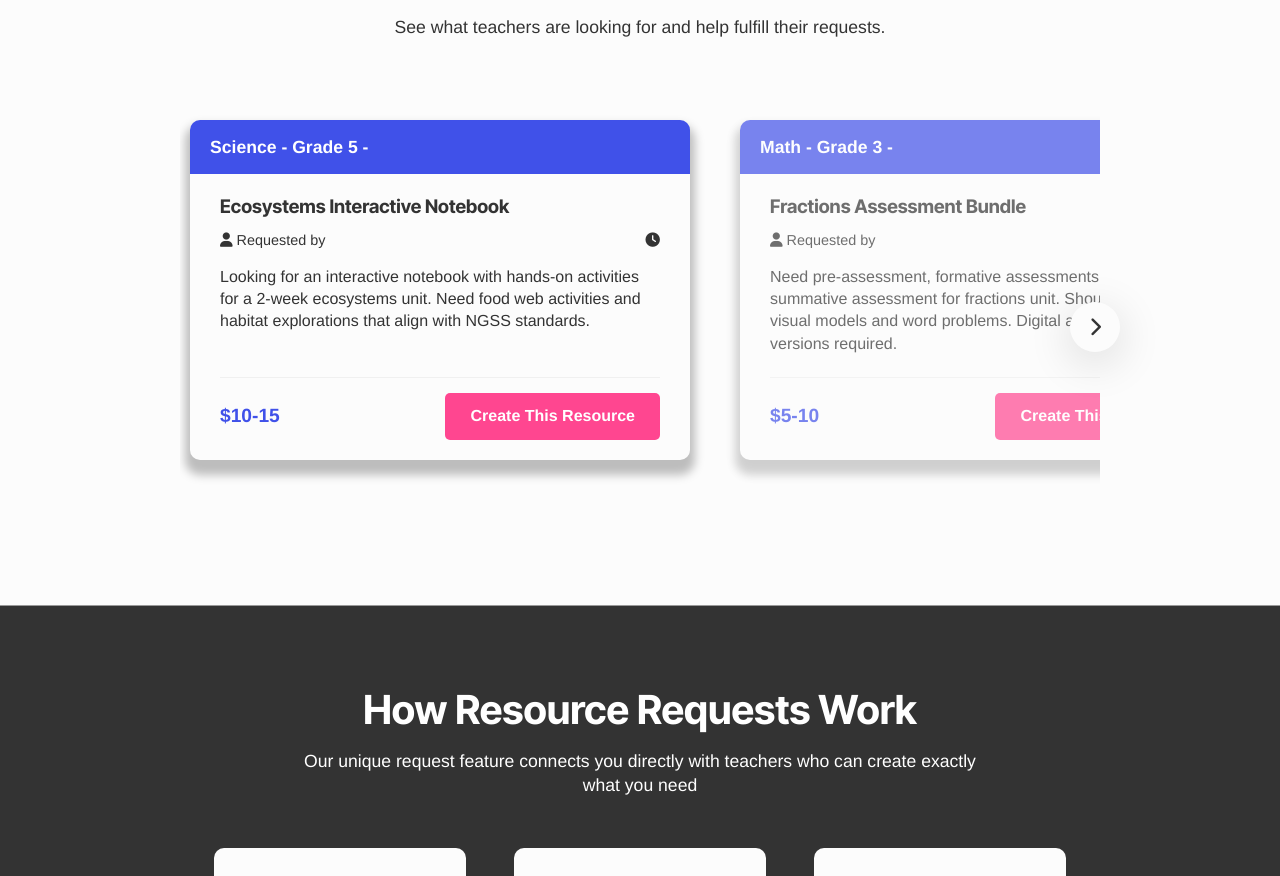
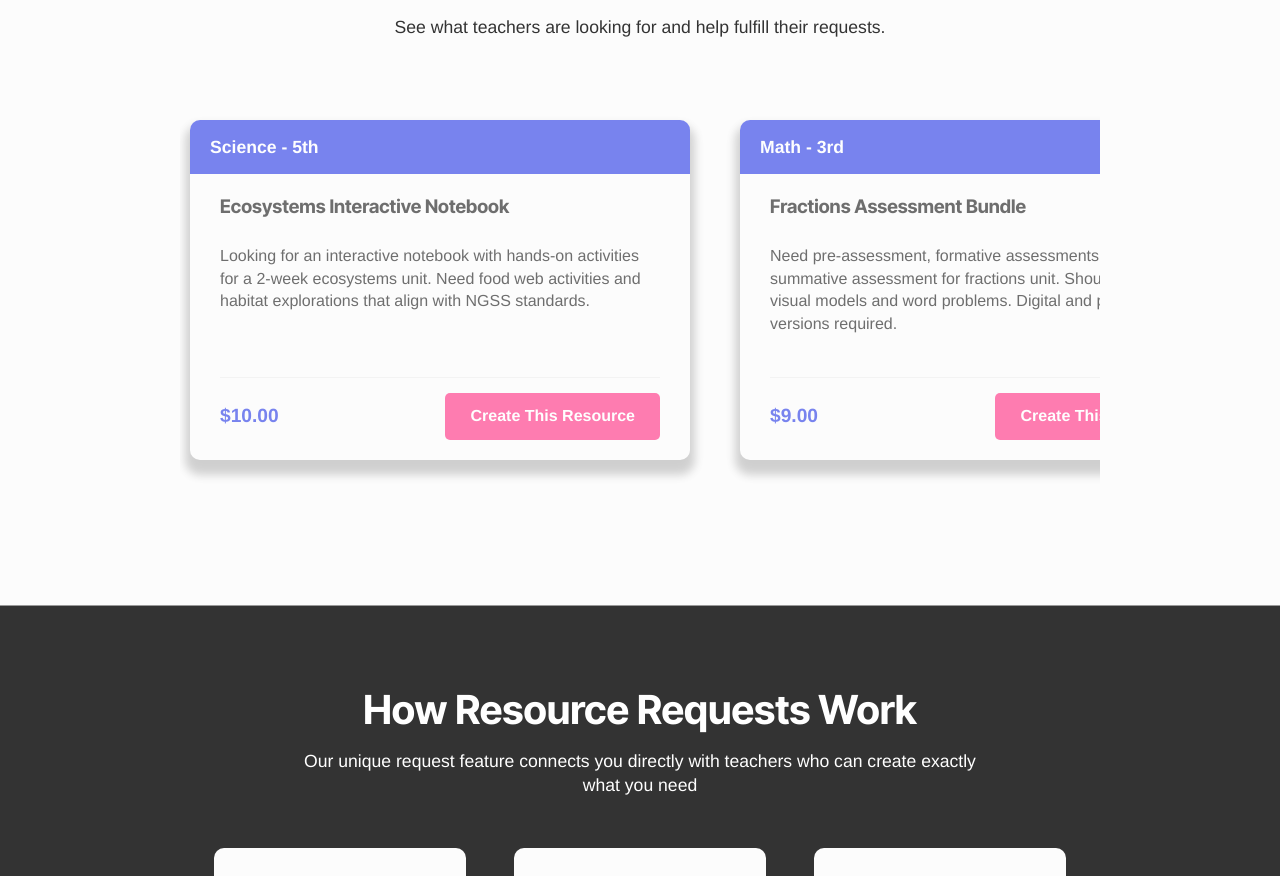
Before and after one commit to JoleneKearse/lessonLinks, a React (Vite) app in the folder client/: page / in a window 1280 px wide. Shown: the part 909-1785 px from the top of the page. Built offline with nearby package versions, Linux system fonts and the light colour scheme; no server answers.

Commit message:
deleting data from homepage cards that we don't have available

```diff
--- a/client/src/fakeRequests.json
+++ b/client/src/fakeRequests.json
@@ -2,37 +2,41 @@
   {
     "title": "Ecosystems Interactive Notebook",
     "description": "Looking for an interactive notebook with hands-on activities for a 2-week ecosystems unit. Need food web activities and habitat explorations that align with NGSS standards.",
-    "price": "$10-15",
+    "price": "$10.00",
     "user": "Sarah T.",
     "time": "7 mins ago",
-    "subject": "Science - Grade 5",
+    "subject": "Science",
+    "grade": "5th",
     "id": "1"
   },
   {
     "title": "Fractions Assessment Bundle",
     "description": "Need pre-assessment, formative assessments, and summative assessment for fractions unit. Should include visual models and word problems. Digital and printable versions required.",
-    "price": "$5-10",
+    "price": "$9.00",
     "user": "Michael D.",
     "time": "12 mins ago",
-    "subject": "Math - Grade 3",
+    "subject": "Math",
+    "grade": "3rd",
     "id": "2"
   },
   {
     "title": "Modern Poetry Analysis Unit",
     "description": "Seeking a 3-week unit on modern poetry analysis for grades 11-12. Should include diverse poets, analysis frameworks, writing prompts, and final creative project options.",
-    "price": "$10-15",
+    "price": "$12.00",
     "user": "Rebecca L.",
     "time": "41 mins ago",
-    "subject": "ELA - High School",
+    "subject": "ELA",
+    "grade": "11th",
     "id": "3"
   },
   {
     "title": "Ancient Civilizations Digital Escape Room",
     "description": "A digital escape room focused on ancient Egypt, Greece, and Rome with interactive puzzles that teach key concepts about each civilization, designed to work in Google Slides and including a teacher guide.",
-    "price": "$15-20",
+    "price": "$5.25",
     "user": "Alex K.",
     "time": "1 hr ago",
-    "subject": "Social Studies - Middle School",
+    "subject": "Social Studies",
+    "grade": "6th",
     "id": "4"
   }
 ]
--- a/client/src/pages/HomePage/HomePage.jsx
+++ b/client/src/pages/HomePage/HomePage.jsx
@@ -12,17 +12,31 @@ const HomePage = () => {
   const [requests, setRequests] = useState([]);
 
   useEffect(() => {
+    const controller = new AbortController();
+    const timeoutId = setTimeout(() => controller.abort(), 1000); // 5 seconds timeout
+
     fetch('https://lessonlinksbackend.onrender.com/request', {
       method: 'GET',
+      signal: controller.signal,
     })
       .then(response => response.json())
-      .then(data => setRequests(data))
-      .catch(error => console.error('Error fetching requests:', error));
+      .then(data => {
+        if (data.length === 0) {
+          setRequests(fakeRequests);
+          console.log('No requests found, using fake data instead:');
+        } else setRequests(data);
+      })
+      .catch(error => {
+        if (error.name === 'AbortError') {
+          console.error('Fetch request timed out');
+          setRequests(fakeRequests);
+        } else {
+          console.error('Error fetching requests:', error);
+          setRequests(fakeRequests);
+        }
+      })
+      .finally(() => clearTimeout(timeoutId));
   }, []);
-
-  if (requests.length === 0) {
-    setRequests(fakeRequests);
-  }
 
   useEffect(() => {
     const slider = sliderRef.current;
@@ -158,7 +172,6 @@ const HomePage = () => {
               </div>
 
               <div ref={sliderRef} className="request-cards">
-                {/* No dummy card - start with the first real card */}
                 {requests.map(request => (
                   <div key={request.id} className="request-card">
                     <div className="request-card-header">
@@ -167,13 +180,14 @@ const HomePage = () => {
                     <div className="request-card-body">
                       <h3>{request.title}</h3>
                       <div className="request-meta">
-                        <span>
-                          <i className="fas fa-user"></i> Requested by{' '}
+                        {/* <span>
+                          <i className="fas fa-user"></i>
+                          Requested by{' '}
                           {request.requester}
-                        </span>
-                        <span>
+                        </span>  We don't have this data stored anywhere. We also don't have times I don't think. */}
+                        {/* <span>
                           <i className="fas fa-clock"></i> {request.timeAgo}
-                        </span>
+                        </span> */}
                       </div>
                       <p className="request-description">
                         {request.description}
```
